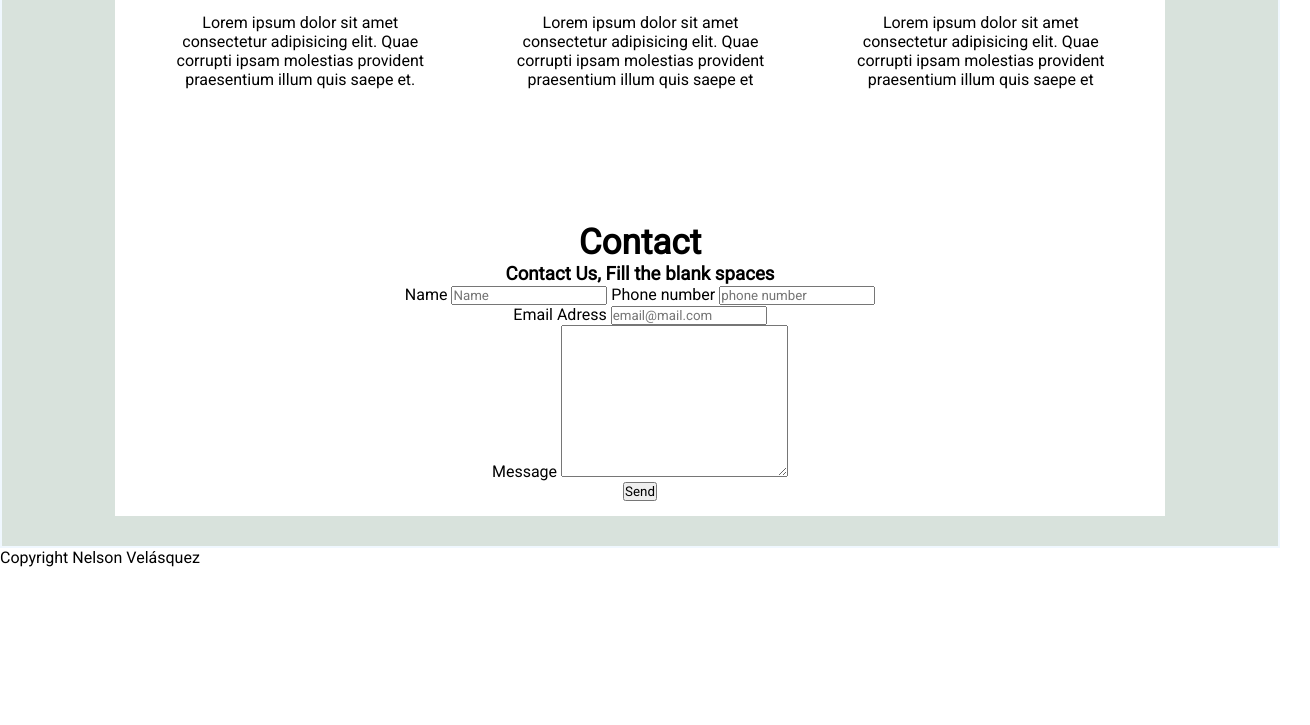
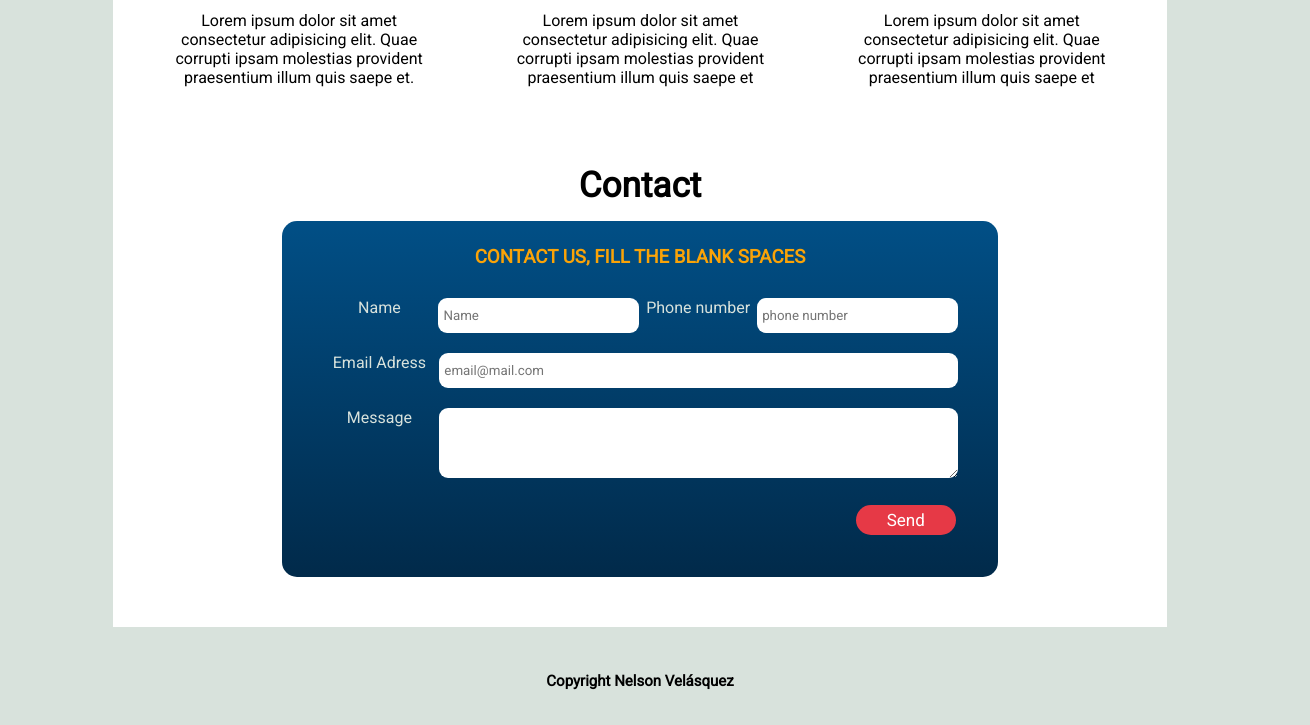
Before and after one commit to nelson-gif/site-freelance, a plain HTML site: page index.html in a window 1280 px wide. Shown: the part 750-1475 px from the top of the page, 1310 px wide, since content can reach past the window. Before the commit the page ends 1317 px from the top, so only its background shows below. Drawn offline with Linux system fonts and the light colour scheme; a web font is replaced by a local one.

Commit message:
I finished index html and css

```diff
--- a/assets/css/styles.css
+++ b/assets/css/styles.css
@@ -6,10 +6,14 @@
     font-family: 'Roboto',Arial, Helvetica, sans-serif;
 }
 
+body{
+    background-color: #d8e2dc;
+}
+
 header{
-    width: 100%;
     text-align: center;
     padding: 15px;
+    background-color: white;
 }
 h1{
     font-size: 25px;
@@ -99,11 +103,6 @@ img{
     cursor: pointer;
 }
 
-.principal{
-    background-color: #d8e2dc;
-    border: 2px solid aliceblue;
-}
-
 .center{
     width: 80%;
     margin: 30px auto;
@@ -169,3 +168,90 @@ div.center-item-block h4{
 div.center-item-block p{
     text-align: center;
 }
+
+section.contact{
+    padding-bottom: 35px;
+}
+
+section.contact h2{
+    margin-top: 0;
+    margin-bottom: 15px;
+}
+
+.formulario{
+    width: 65%;
+    margin: auto;
+    color: #d8e2dc;
+    background: linear-gradient(#014f86 ,#012a4a ) ;
+    border-radius: 15px;
+    padding: 25px;
+}
+
+.formulario h3{
+    color: #faa307;
+    margin-bottom: 20px;
+    text-transform: uppercase;
+}
+
+.formulario .fill-camp{
+    display: flex;
+    justify-content: space-between;
+    padding: 10px 15px;
+}
+
+.fill-camp input{
+    flex-basis: 30%;
+    border-radius: 9px;
+    height: 25px;
+    border: none;
+    padding: 5px;
+}
+
+.fill-camp label{
+    flex-basis: 18%;
+}
+
+.give-width input, textarea{
+    flex-basis: 80%;
+    border-radius: 9px;
+    height: 25px;
+    border: none;
+    padding: 5px;
+}
+
+.give-width textarea{
+    height: 60px;
+}
+
+.button{
+    margin: 15px;
+    display: flex;
+    justify-content: flex-end;
+}
+
+.button input{
+    display: inline-block;
+    width: 100px;
+    padding: 5px;
+    border-radius: 20px;
+    border: none;
+    margin: 2px;
+    background-color: #e63946;
+    color: white;
+    font-size: 17px;
+}
+
+.button input:hover{
+    background-color: #ffb703;
+    color: black;
+    cursor: pointer;
+}
+
+footer{
+    margin: 20px;
+    display: flex;
+    justify-content: center;
+    padding: 15px;
+    font-size: 15px;
+    font-weight: 600;
+}
--- a/index.html
+++ b/index.html
@@ -107,26 +107,26 @@
                 </div>
             </section>
 
-            <section class="Contact">
+            <section class="contact">
                 <h2>Contact</h2>
-                <form action="GET">
+                <form action="GET" class="formulario">
                     <h3>Contact Us, Fill the blank spaces</h3>
-                    <div class="firstLine">
+                    <div class="fill-camp">
                         <label for="name">Name</label>
                         <input type="text" placeholder="Name" id="name" name="name" />
                         <label for="phone">Phone number</label>
                         <input type="text" placeholder="phone number" id="phone" name="phone-number" />
                     </div>
-                    <div>
+                    <div class="fill-camp give-width">
                         <label for="mail">Email Adress</label>
                         <input type="text" placeholder="email@mail.com" id="mail" name="mail" />
                     </div>
-                    <div>
+                    <div class="fill-camp give-width">
                         <label for="message">Message</label>
                         <textarea name="message" id="message" cols="30" rows="10"></textarea>
                     </div>
-                    <div>
-                        <input type="button" value="Send" />
+                    <div class="button">
+                        <input type="button" value="Send"/>
                     </div>
                 </form>
             </section>
```
